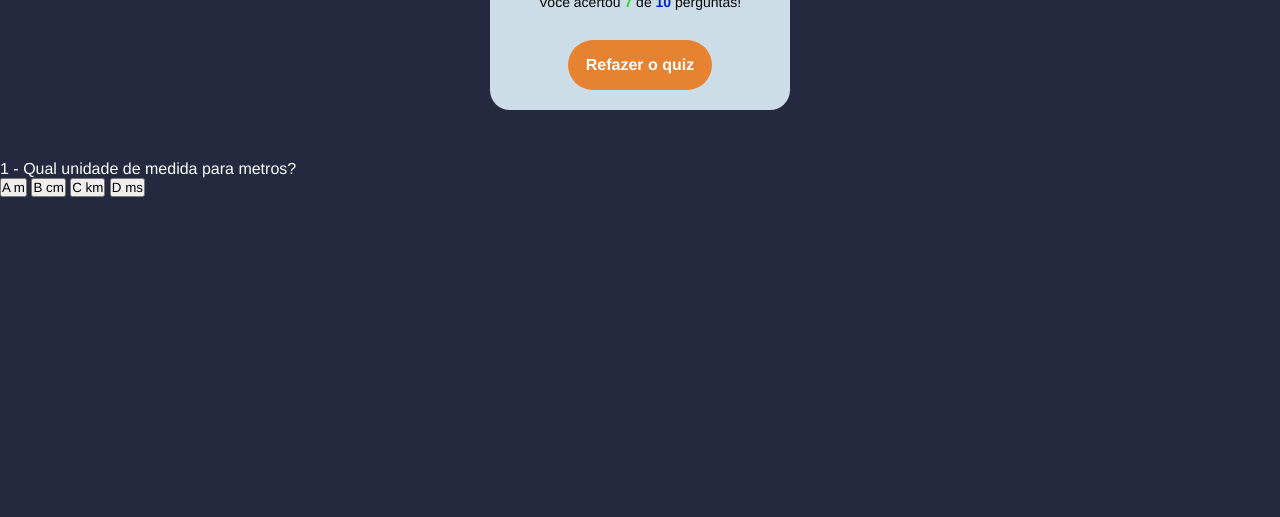
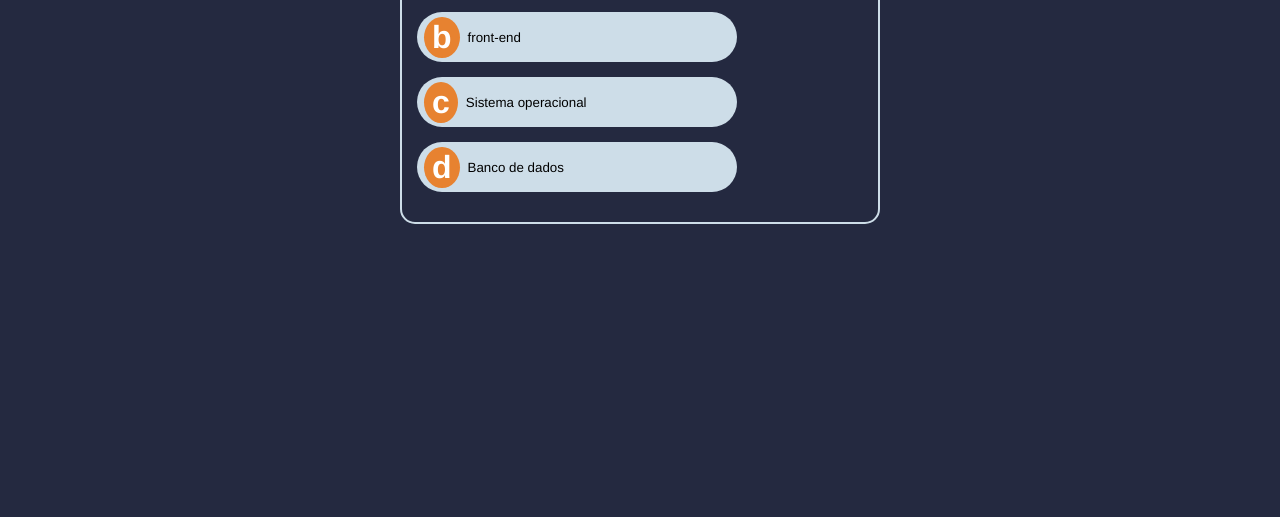
Before and after one commit to Rogerio-17/quiz, a plain HTML site: page index.html in a window 1280 px wide. Shown: the part 283-800 px from the top of the page. Drawn offline with Linux system fonts and the light colour scheme.

Commit message:
deixando as alternativas dinamicas

```diff
--- a/css/style.css
+++ b/css/style.css
@@ -88,3 +88,79 @@ body {
   border: 2px solid #e78230;
   color: #e78230;
 }
+
+/* #region */
+#quiz-container {
+  width: 480px;
+  border: 2px solid #cddde8;
+  border-radius: 15px;
+  margin: 50px auto;
+  padding: 15px;
+}
+
+#question {
+  text-align: center;
+  margin-bottom: 20px;
+  font-size: 22px;
+}
+
+#question-number {
+  font-weight: bold;
+}
+
+#answers-box button {
+  display: flex;
+  align-items: center;
+  margin: 15px 0px;
+  width: 320px;
+  height: 50px;
+  border: none;
+  border-radius: 25px;
+  cursor: pointer;
+  background-color: #cddde8;
+  border: 2px solid transparent;
+  text-align: left;
+  padding-left: 5px;
+  color: #000;
+
+  transition: 0.3s;
+}
+
+#answers-box button:hover {
+  background-color: #e78230;
+  color: #fff;
+}
+
+#answers-box .btn-letter {
+  font-size: 32px;
+  font-weight: bold;
+  border-radius: 50%;
+  background-color: #e78230;
+  color: #fff;
+  padding: 2px 8px;
+  margin-right: 8px;
+}
+
+#quiz-container .wrong-answer,
+#quiz-container .wrong-answer .btn-letter {
+  background-color: #e62210;
+  color: #fff;
+}
+
+#quiz-container .correct-answer,
+#quiz-container .correct-answer .btn-letter {
+  background-color: rgb(32, 216, 32);
+  color: #fff;
+}
+
+/* RESPONSIVO */
+@media (max-width: 450px) {
+  #quiz-container {
+    border: none;
+    width: 100%;
+  }
+
+  #answers-box button {
+    width: 100%;
+  }
+}
--- a/index.html
+++ b/index.html
@@ -11,7 +11,7 @@
     <h1 id="main-title">Quizz</h1>
 
     <!-- SCPORE-BOARD -->
-    <div id="score-container">
+    <div id="score-container" class="hide">
       <h2 id="congratulations">Parabéns!</h2>
       <p id="display-score"><span>90</span>%</p>
       <p>
@@ -29,11 +29,11 @@
       </p>
 
       <div id="answers-box">
-        <button class="correct-answer">
+        <button>
           <span class="btn-letter">A</span>
           <span class="question-answer">m</span>
         </button>
-        <button class="wrong-answer">
+        <button>
           <span class="btn-letter">B</span>
           <span class="question-answer">cm</span>
         </button>
--- a/js/main.js
+++ b/js/main.js
@@ -1 +1,123 @@
-console.log("teste");
+// DECLARAÇÕES DE VARIAVEIS
+
+const question = document.querySelector("#question");
+const answersBox = document.querySelector("#answers-box");
+const quizContainer = document.querySelector("#quiz-container");
+const scoreContainer = document.querySelector("#score-container");
+const letters = ["a", "b", "c", "d"];
+let points = 0;
+let actualQuestion = 0;
+
+// Perguntas
+const questions = [
+  {
+    question: "PHP foi desenvolvido para qual fim?",
+    answers: [
+      {
+        answer: "back-end",
+        correct: true,
+      },
+      {
+        answer: "front-end",
+        correct: false,
+      },
+      {
+        answer: "Sistema operacional",
+        correct: false,
+      },
+      {
+        answer: "Banco de dados",
+        correct: false,
+      },
+    ],
+  },
+  {
+    question: "Uma forma de declarar variável em JavaScript:",
+    answers: [
+      {
+        answer: "$var",
+        correct: false,
+      },
+      {
+        answer: "var",
+        correct: true,
+      },
+      {
+        answer: "@var",
+        correct: false,
+      },
+      {
+        answer: "#let",
+        correct: false,
+      },
+    ],
+  },
+  {
+    question: "Qual o seletor de id no CSS?",
+    answers: [
+      {
+        answer: "#",
+        correct: true,
+      },
+      {
+        answer: ".",
+        correct: false,
+      },
+      {
+        answer: "@",
+        correct: false,
+      },
+      {
+        answer: "/",
+        correct: false,
+      },
+    ],
+  },
+];
+
+//SUBSTITUIÇÃO DO QUIZ PARA A PRIMEIRA PERGUNTA
+function init() {
+  creatQuestion(0);
+}
+
+//Cria uma pergunta
+function creatQuestion(i) {
+  //limpar questão anterior
+  const oldButtons = answersBox.querySelectorAll("button");
+  oldButtons.forEach(function (btn) {
+    btn.remove();
+  });
+
+  //alterar o texto da pegunta
+  const questionText = quizContainer.querySelector("#question-text");
+  const questionNumber = quizContainer.querySelector("#question-number");
+
+  questionText.innerHTML = questions[i].question;
+  questionNumber.innerHTML = i + 1;
+
+  //insere as alternativas
+  questions[i].answers.forEach(function (answer, i) {
+    //Cria tempalte do botão do quiz
+    const answerTemplate = document
+      .querySelector(".answer-template")
+      .cloneNode(true);
+
+    const letterBtn = answerTemplate.querySelector(".btn-letter");
+    const answerText = answerTemplate.querySelector(".question-answer");
+
+    letterBtn.innerHTML = letters[i];
+    answerText.innerHTML = answer["answer"];
+
+    answerTemplate.setAttribute("correct-answer", answer["correct"]);
+
+    //remover hide e template class
+    answerTemplate.classList.remove("hide");
+    answerTemplate.classList.remove("answer-template");
+
+    // inserir a alternativa na tela
+    answersBox.appendChild(answerTemplate);
+  });
+}
+
+// inicia quiz
+init();
```
